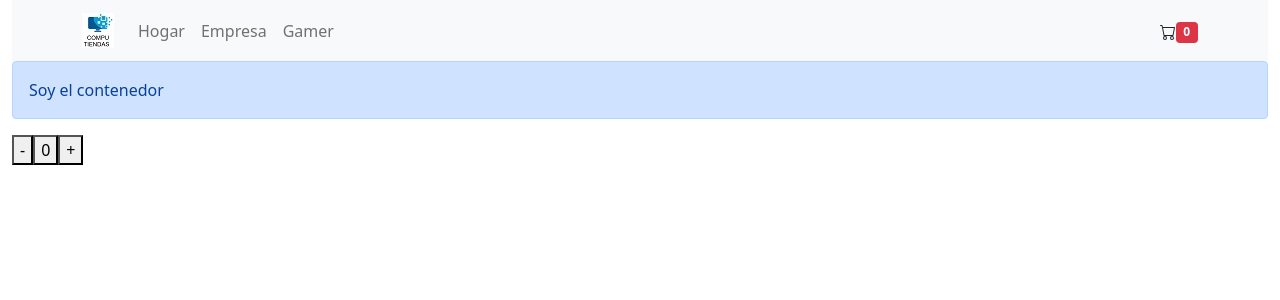
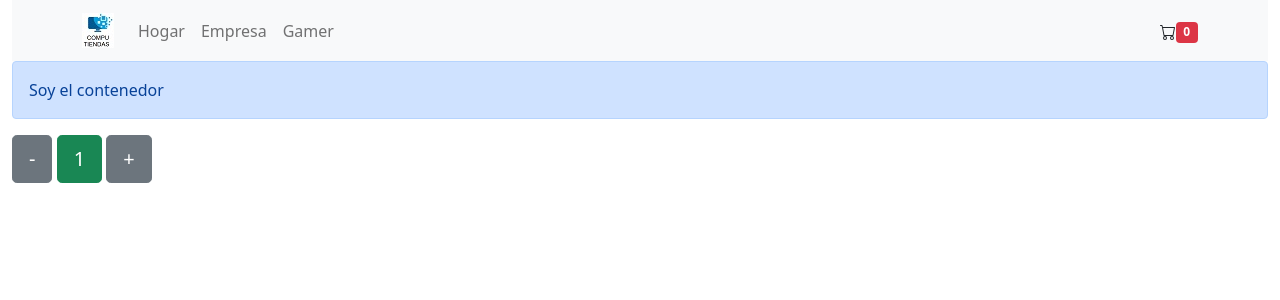
Before and after one commit to fmalca/react-project, a React (Create React App) app: page / in a window 1280 px wide. Shown: the top 300 px of the page. Built offline with nearby package versions, Linux system fonts and the light colour scheme.

Commit message:
Desaf'io 4

```diff
--- a/src/App.js
+++ b/src/App.js
@@ -1,6 +1,5 @@
 import 'bootstrap/dist/css/bootstrap.min.css';
 import Container from 'react-bootstrap/Container';
-import ItemCount from './components/ItemCount/ItemCount';
 import ItemListContainer from './components/ItemListContainer/ItemListContainer';
 import NavBar from './components/NavBar/NavBar';
 
@@ -11,7 +10,6 @@ function App() {
       <Container fluid>
         <NavBar />
         <ItemListContainer greeting="Soy el contenedor" />
-        <ItemCount />
       </Container>
     </>
   );
--- a/src/components/ItemCount/ItemCount.js
+++ b/src/components/ItemCount/ItemCount.js
@@ -1,33 +1,32 @@
 import React from 'react'
 import {useState} from 'react'
+import Button from 'react-bootstrap/Button';
 
-const ItemCount = () => {
-    const [count, setCount] = useState(0)
-    const [stockMax] = useState(3)
-    const [stockMin] = useState(0)
+
+const ItemCount = ({initial, stock}) => {
+    const [count, setCount] = useState(initial)
 
     const aumenta = () => {
-        if (count+1 <= stockMax )
+        if (count+1 <= stock )
          setCount(count + 1)
     }
 
     const disminuye = () => {
-        if (count-1 >= stockMin)
+        if (count-1 >= initial)
         setCount(count - 1)
-   }
-
+    }
 
     return (
         <div>
-            <button onClick={disminuye}>
+            <Button variant="secondary" size="lg" onClick={disminuye} >
                 -
-            </button>
-            <button>
+            </Button>{'  '}
+            <Button variant="success" size="lg">
             {count}
-            </button>
-            <button onClick={aumenta}>
+            </Button>{'  '}
+            <Button variant="secondary" size="lg" onClick={aumenta} >
                 +
-            </button>
+            </Button>
         </div>
     )
 }
--- a/src/components/ItemListContainer/ItemListContainer.js
+++ b/src/components/ItemListContainer/ItemListContainer.js
@@ -1,13 +1,16 @@
 import Alert from "react-bootstrap/Alert";
+import ItemCount from "../ItemCount/ItemCount";
 
 const ItemListContainer = ({greeting}) => {
-
+    const initial = 1
+    const stock = 5
 
     return (
         <div>
             <Alert variant="primary">
                 {greeting}
             </Alert>
+            <ItemCount initial= {initial} stock={stock}  />
         </div>
    )
 }
```
